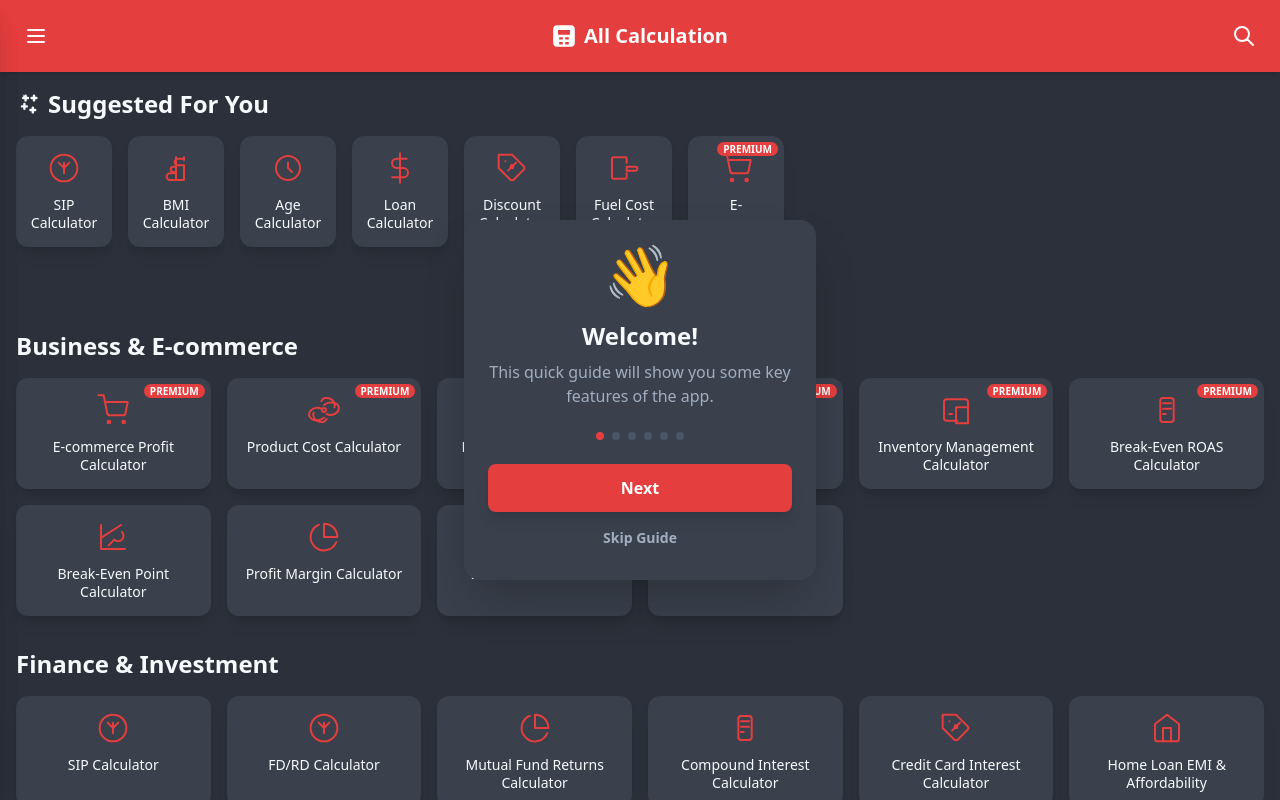
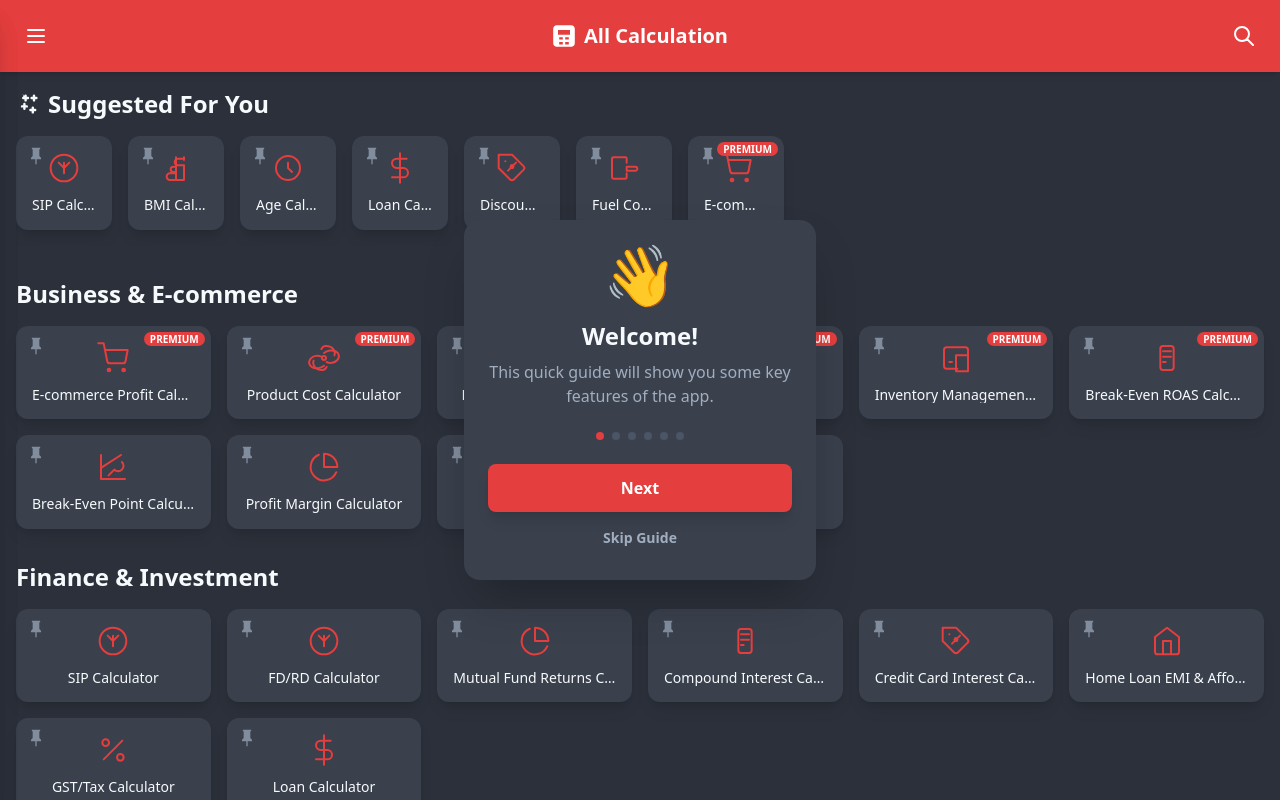
Before and after one commit to everycalc/allcalc3, a React (Vite) app: page / in a window 1280 px wide. Shown: the top 800 px of the page. Built offline with nearby package versions, Linux system fonts and the light colour scheme.

Commit message:
CalculatorCard.tsx

```diff
--- a/components/CalculatorCard.tsx
+++ b/components/CalculatorCard.tsx
@@ -13,7 +13,7 @@ const CalculatorCard: React.FC<CalculatorCardProps> = ({ name, icon, onClick, is
   const { cardStyle, pinnedCalculators, togglePin } = useTheme();
   const isPinned = pinnedCalculators.includes(name);
 
-  const baseClasses = "flex flex-col items-center justify-start text-center group focus:outline-none focus:ring-2 focus:ring-offset-2 focus:ring-offset-theme-primary focus:ring-[var(--color-primary)] transition-all duration-200";
+  const baseClasses = "flex flex-col items-center justify-start text-center group focus:outline-none focus:ring-2 focus:ring-offset-2 focus:ring-offset-theme-primary focus:ring-[var(--color-primary)] transition-all duration-200 h-full";
   const simpleStyle = "p-2 rounded-lg";
   const cardedStyle = "p-4 rounded-xl bg-theme-secondary shadow-lg hover:shadow-xl hover:-translate-y-1";
 
@@ -43,7 +43,7 @@ const CalculatorCard: React.FC<CalculatorCardProps> = ({ name, icon, onClick, is
 
       <button
         onClick={handlePinClick}
-        className={`absolute top-1 left-1 p-1.5 rounded-full text-theme-secondary bg-theme-primary/50 opacity-0 group-hover:opacity-100 focus:opacity-100 transition-all duration-200 hover:bg-theme-secondary hover:text-primary z-10 ${isPinned ? '!opacity-100 !text-primary' : ''}`}
+        className={`absolute top-1 left-1 p-1.5 rounded-full text-theme-secondary bg-theme-primary/50 opacity-70 focus:opacity-100 transition-all duration-200 hover:bg-theme-secondary hover:text-primary z-10 ${isPinned ? '!opacity-100 !text-primary' : ''}`}
         aria-label={isPinned ? `Unpin ${name}` : `Pin ${name}`}
       >
         <svg xmlns="http://www.w3.org/2000/svg" className="h-5 w-5" viewBox="0 0 24 24" fill="currentColor">
@@ -54,7 +54,7 @@ const CalculatorCard: React.FC<CalculatorCardProps> = ({ name, icon, onClick, is
       <div className={`mb-3 transition-transform duration-200 ease-in-out ${cardStyle === 'simple' ? 'group-hover:scale-110' : ''}`}>
         {icon}
       </div>
-      <p className="text-sm font-medium text-theme-primary leading-tight">{name}</p>
+      <p className="w-full text-sm font-medium text-theme-primary leading-tight truncate">{name}</p>
     </div>
   );
 };
```
